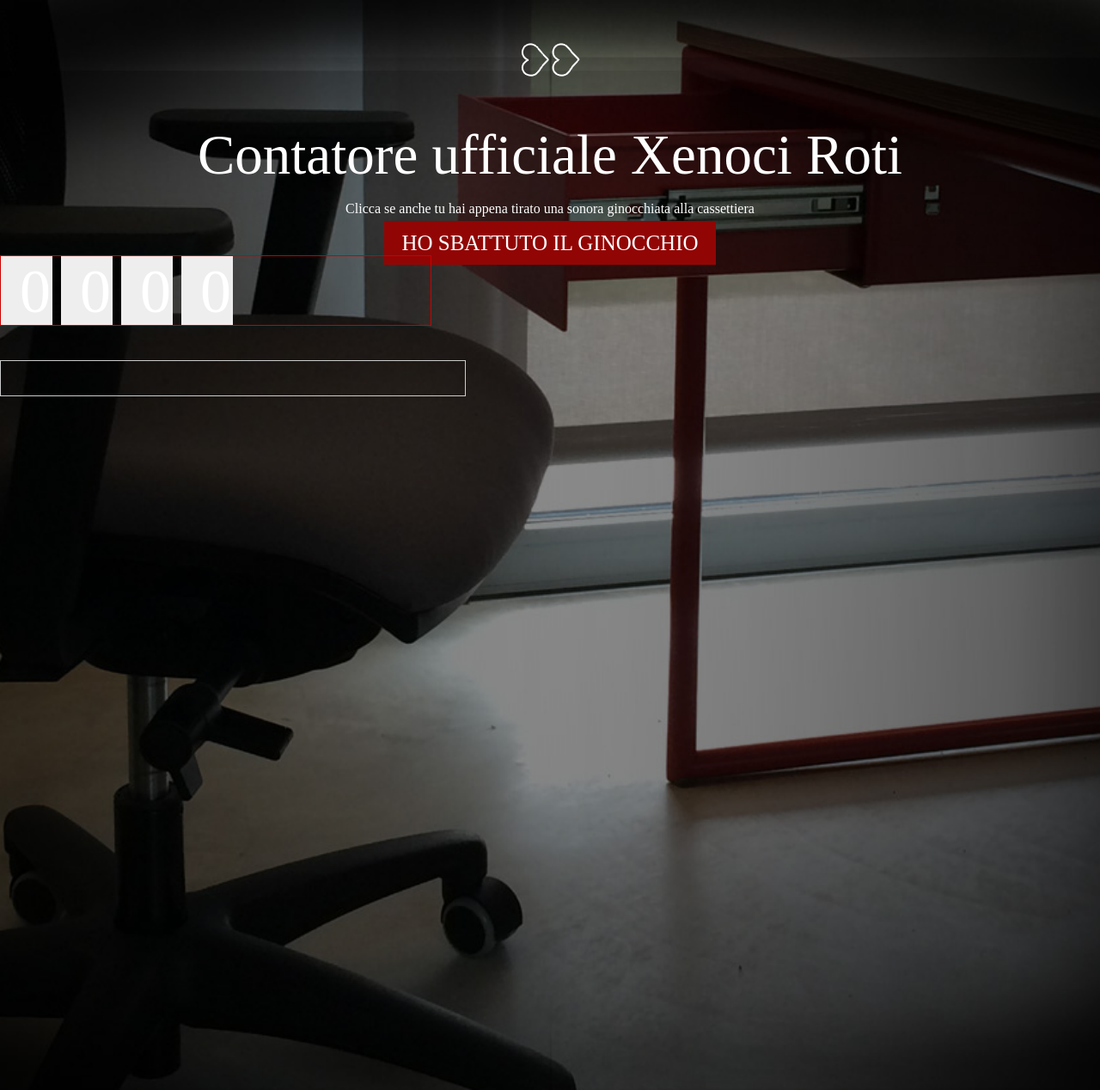
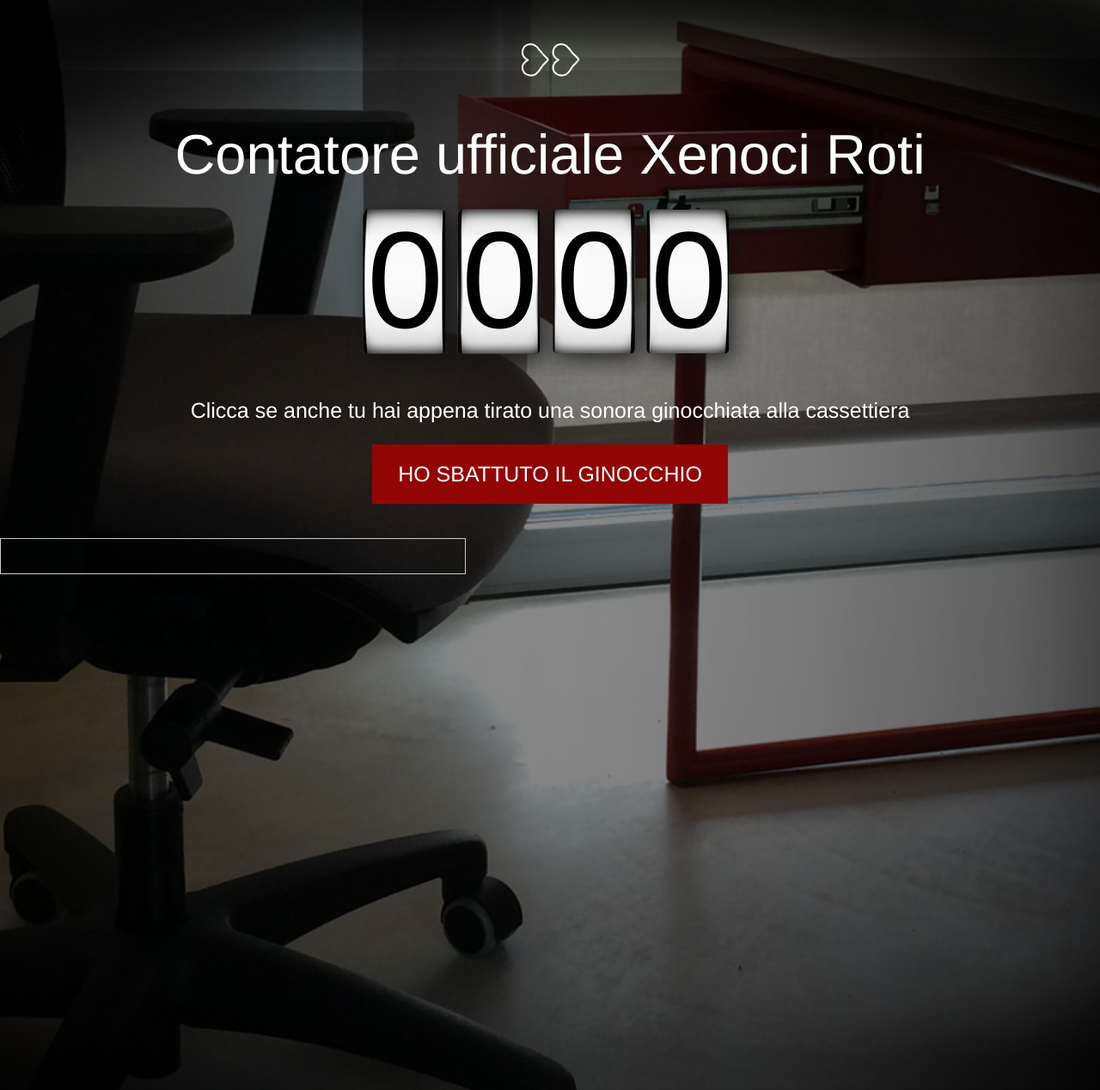
Before and after one commit to stormsson/ginocchia, a PHP site: template views/Default/index.html.twig in a window 1280 px wide. Shown: the whole page at 86% size. Run offline with PHP 8.4, Linux system fonts and the light colour scheme; the template is opened without the code that fills it, so the values that code supplies are empty; some libraries are stand-ins or nearby versions.

Commit message:
add styles refactor js

```diff
--- a/views/Default/index.html.twig
+++ b/views/Default/index.html.twig
@@ -1,96 +1,7 @@
 {% extends "layout.html.twig" %}
 
-{% block foot %}
-    <script>
-        function statusChangeCallback(response) {
-            if (response.status === 'connected') {
-                checkServerAuth(response.authResponse.accessToken);
-            }
-        }
-
-        function checkLoginState() {
-            FB.getLoginStatus(function(response) {
-                statusChangeCallback(response);
-            });
-        }
-
-        window.fbAsyncInit = function() {
-            FB.init({
-                appId      : '1433159156980399',
-                cookie     : true,  // enable cookies to allow the server to access
-                                    // the session
-                xfbml      : true,  // parse social plugins on this page
-                version    : 'v2.2' // use version 2.2
-            });
-        };
-
-        // Load the SDK asynchronously
-        (function(d, s, id) {
-            var js, fjs = d.getElementsByTagName(s)[0];
-            if (d.getElementById(id)) return;
-            js = d.createElement(s); js.id = id;
-            js.src = "//connect.facebook.net/en_US/sdk.js";
-            fjs.parentNode.insertBefore(js, fjs);
-        }(document, 'script', 'facebook-jssdk'));
-
-        // effettua il check dell'autenticazione lato server. I casi sono i seguenti:
-        // 1) l'utente esiste già autenticato nell'app
-        // 2) l'utente non è stato autenticato
-        function checkServerAuth(accessToken) {
-            FB.api('/me', function(response) {
-                jQuery.ajax({
-                    url: "/fb-login",
-                    type: 'POST',
-                    data: 'facebook_access_token='+accessToken,
-                    success: function (results) {
-                        if (results) {
-                            window.location.href = '/';
-                        }
-                    }
-                });
-            });
-        }
-
-        function pad(n, width, z) {
-            z = z || '0';
-            n = n + '';
-            return n.length >= width ? n : new Array(width - n.length + 1).join(z) + n;
-        }
-
-        function doAnimation(count) {
-            var supercounter_str = pad(count,4);
-
-            for (var i = 0; i < supercounter_str.length; i++) {
-                var altezza = -(80*supercounter_str.charAt(i));
-                $('#digit_' + i).animate({'top': altezza + 'px'},1000);
-            }
-        }
-
-        $(function () {
-            doAnimation({{count}});
-
-            $('#ahi').on('click', function(){
-                $.ajax('{{ app.url_generator.generate('post_count') }}', {
-                    type: 'POST',
-                    success: function (data, textStatus, jqXHR) {
-                        //counter per utente
-                        $('#user-counter').html(data['user_count']);
-
-                        //counter globale
-                        $('#counter').html(data['count']);
-                        doAnimation(data['count']);
-                    }
-                });
-            });
-        });
-    </script>
-{% endblock %}
-
 {% block content %}
-    <p class="desc">Clicca se anche tu hai appena tirato una sonora ginocchiata alla cassettiera</p>
-
-    <a href="#" id="ahi">Ho sbattuto il ginocchio</a>
-
+    <div id="supercounter-wrap">
         <div id="supercounter">
             <div id="digit_0">
                 <span>0</span>
@@ -141,6 +52,11 @@
                 <span>9</span>
             </div>
         </div>
+    </div>
+
+    <p class="desc">Clicca se anche tu hai appena tirato una sonora ginocchiata alla cassettiera</p>
+
+    <a href="#" id="ahi">Ho sbattuto il ginocchio</a>
 
     <div id="login-box">
         <fb:login-button id="fbLogin" scope="public_profile,email" onlogin="checkLoginState();">
--- a/views/layout.html.twig
+++ b/views/layout.html.twig
@@ -5,6 +5,14 @@
     <title>Contatore ufficiale Xenoci Roti</title>
     <link rel="stylesheet" href="//cdnjs.cloudflare.com/ajax/libs/normalize/3.0.3/normalize.min.css">
     <link rel="stylesheet" href="/css/ginocchia.css" type="text/css" media="screen" />
+    <script type="text/javascript">
+        var GINO = window.GINO || {};
+
+        GINO.count = {{ count }};
+        GINO.post_count_url = '{{ app.url_generator.generate('post_count') }}';
+
+        window.GINO = GINO;
+    </script>
     {% block head %}
     {% endblock %}
 </head>
@@ -18,6 +26,7 @@
     {% block content %}
     {% endblock %}
     <script src="https://ajax.googleapis.com/ajax/libs/jquery/1.11.2/jquery.min.js"></script>
+    <script src="/js/ginocchio.js"></script>
     {% block foot %}
     {% endblock %}
     </body>
--- a/web/css/ginocchia.css
+++ b/web/css/ginocchia.css
@@ -6,6 +6,7 @@ body {
 body {
 	background: url('/img/bg.jpg') no-repeat center center #000;
 	background-size: cover;
+	font-family: Helvetica Neue, Helvetica, Arial, sans-serif;
 	color: #FFF;
 	text-align: center;
 }
@@ -30,47 +31,60 @@ a:active {
 #ahi {
 	text-transform: uppercase;
 	background: #920505;
-	padding: 12px 20px;
+	padding: 20px 30px;
 	text-decoration: none;
+	font-size: 25px;
+	font-weight: 100;
+	display: inline-block;
+}
+
+.desc {
 	font-size: 25px;
 	font-weight: 100;
 }
 
+#supercounter-wrap {
+	background: url('/img/digit-bg.png') no-repeat center 8px transparent;
+	padding: 30px 0;
+}
+
 #supercounter {
-	border: 1px solid #c00;
+	font-family: Helvetica Neue, Helvetica, Arial, sans-serif;
 	position: relative;
-	width: 500px;
-	height: 80px;
+	width: 434px;
+	height: 160px;
 	overflow: hidden;
+	margin: 0 auto;
+	color: #000;
 }
 #supercounter div {
 	position: absolute;
 	top: 0;
-	width: 60px;
+	width: 97px;
 	height: 800px;
-	background-color: #eee;
 }
 
 #supercounter div#digit_0 {
 	left: 0;
 }
 #supercounter div#digit_1 {
-	left: 70px;
+	left: 110px;
 }
 #supercounter div#digit_2 {
-	left: 140px;
+	left: 220px;
 }
 #supercounter div#digit_3 {
-	left:210px;
+	left: 330px;
 }
 
 #supercounter div span {
 	display: block;
-	width: 80px;
-	height: 80px;
-	font-size: 72px;
+	width: 97px;
+	height: 160px;
+	font-size: 160px;
 	float: left;
 	clear: both;
+	line-height: 155px;
 }
 
 #login-box {
--- /dev/null
+++ b/web/js/ginocchio.js
@@ -0,0 +1,83 @@
+function statusChangeCallback(response) {
+    if (response.status === 'connected') {
+        checkServerAuth(response.authResponse.accessToken);
+    }
+}
+
+function checkLoginState() {
+    FB.getLoginStatus(function(response) {
+        statusChangeCallback(response);
+    });
+}
+
+window.fbAsyncInit = function() {
+    FB.init({
+        appId      : '1433159156980399',
+        cookie     : true,  // enable cookies to allow the server to access
+                            // the session
+        xfbml      : true,  // parse social plugins on this page
+        version    : 'v2.2' // use version 2.2
+    });
+};
+
+// Load the SDK asynchronously
+(function(d, s, id) {
+    var js, fjs = d.getElementsByTagName(s)[0];
+    if (d.getElementById(id)) return;
+    js = d.createElement(s); js.id = id;
+    js.src = "//connect.facebook.net/en_US/sdk.js";
+    fjs.parentNode.insertBefore(js, fjs);
+}(document, 'script', 'facebook-jssdk'));
+
+// effettua il check dell'autenticazione lato server. I casi sono i seguenti:
+// 1) l'utente esiste già autenticato nell'app
+// 2) l'utente non è stato autenticato
+function checkServerAuth(accessToken) {
+    FB.api('/me', function(response) {
+        jQuery.ajax({
+            url: "/fb-login",
+            type: 'POST',
+            data: 'facebook_access_token='+accessToken,
+            success: function (results) {
+                if (results) {
+                    window.location.href = '/';
+                }
+            }
+        });
+    });
+}
+
+function pad(n, width, z) {
+    z = z || '0';
+    n = n + '';
+    return n.length >= width ? n : new Array(width - n.length + 1).join(z) + n;
+}
+
+function doAnimation(count) {
+    var supercounter_str = pad(count,4);
+
+    for (var i = 0; i < supercounter_str.length; i++) {
+        var altezza = -(160 * supercounter_str.charAt(i));
+        $('#digit_' + i).animate({'top': altezza + 'px'},1000);
+    }
+}
+
+$(function () {
+    doAnimation(GINO.count);
+
+    $('#ahi').on('click', function(e) {
+        e.preventDefault();
+
+        $.ajax(GINO.post_count_url, {
+            type: 'POST',
+            success: function (data, textStatus, jqXHR) {
+                //counter per utente
+                $('#user-counter').html(data['user_count']);
+
+                //counter globale
+                $('#counter').html(data['count']);
+                doAnimation(data['count']);
+            }
+        });
+    });
+});
```
Lines whose indentation alone changed are shown as unchanged.
